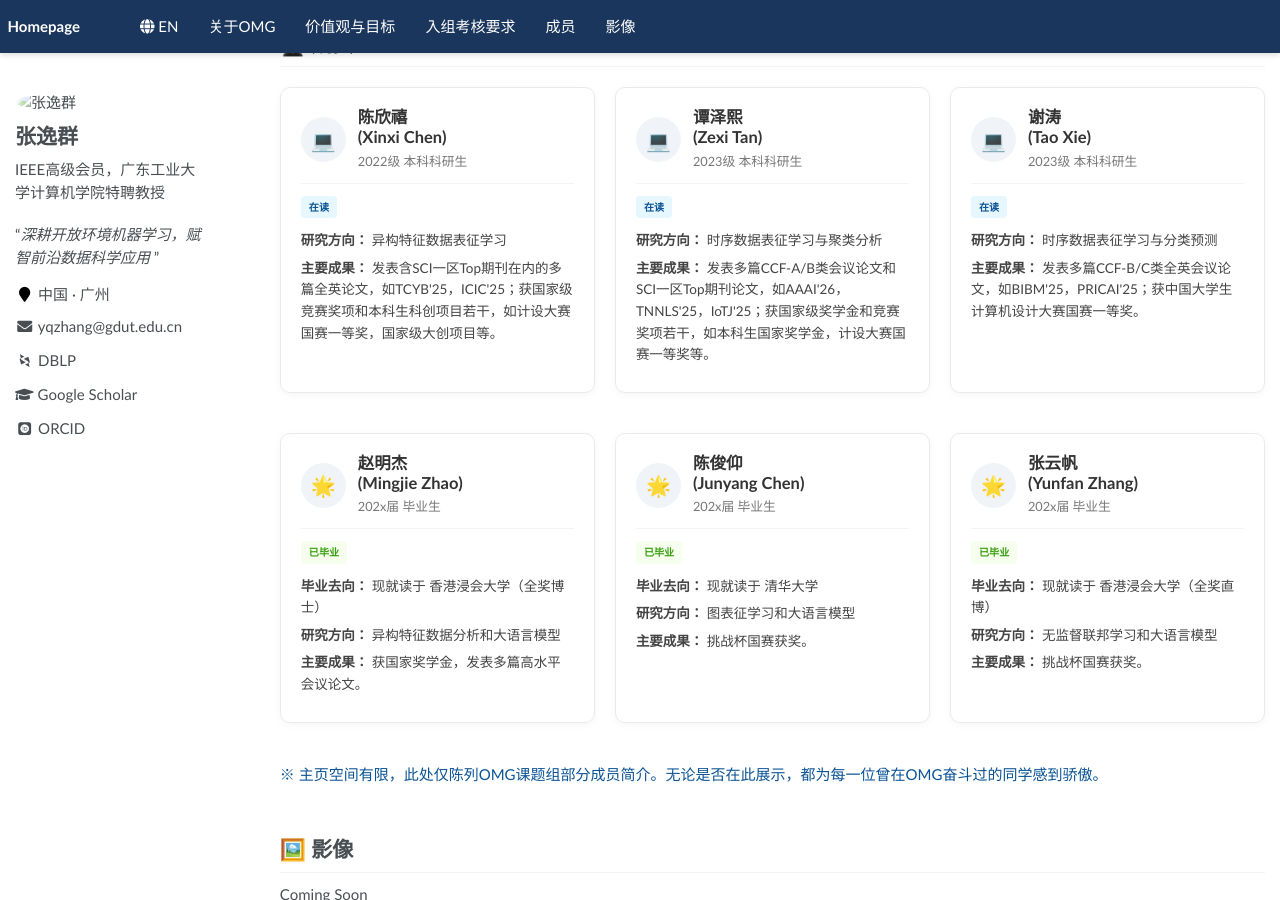
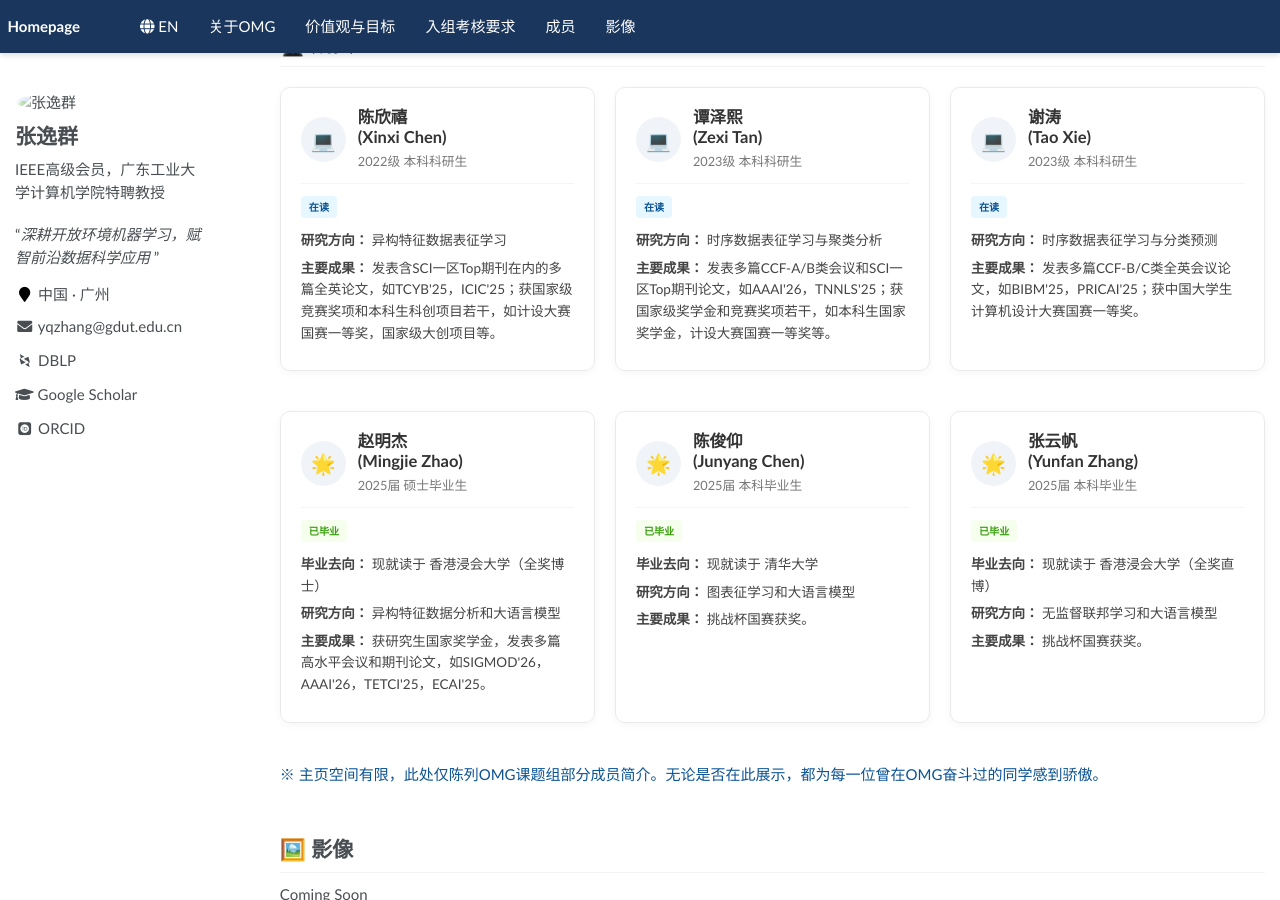
Before and after one commit to yqzhang-Zz/zh-OMG, a Jekyll site: the page built from _pages/about.md, in a window 1280 px wide and 900 px high, scrolled down 2145 px. Built offline with Jekyll 4.4.1, drawn with Linux system fonts in a browser that asks for light colours; some web fonts are replaced.

Commit message:
Update about.md

```diff
--- a/_pages/about.md
+++ b/_pages/about.md
@@ -210,7 +210,7 @@ OMG具体研究方向可参考本人主页所列论文和科研课题。组内**
     <div class="student-body">
       <span class="tag">在读</span>
       <p><strong>研究方向：</strong> 时序数据表征学习与聚类分析</p>
-      <p><strong>主要成果：</strong> 发表多篇CCF-A/B类会议论文和SCI一区Top期刊论文，如AAAI'26，TNNLS'25，IoTJ'25；获国家级奖学金和竞赛奖项若干，如本科生国家奖学金，计设大赛国赛一等奖等。</p>
+      <p><strong>主要成果：</strong> 发表多篇CCF-A/B类会议和SCI一区Top期刊论文，如AAAI'26，TNNLS'25；获国家级奖学金和竞赛奖项若干，如本科生国家奖学金，计设大赛国赛一等奖等。</p>
     </div>
   </div>
 
@@ -242,14 +242,14 @@ OMG具体研究方向可参考本人主页所列论文和科研课题。组内**
       <div class="student-avatar">🌟</div>
       <div class="student-info">
         <h4>赵明杰<br>(Mingjie Zhao)</h4>
-        <p>202x届 毕业生</p>
+        <p>2025届 硕士毕业生</p>
       </div>
     </div>
     <div class="student-body">
       <span class="tag tag-alumni">已毕业</span>
       <p><strong>毕业去向：</strong> 现就读于 香港浸会大学（全奖博士）</p>
       <p><strong>研究方向：</strong> 异构特征数据分析和大语言模型</p>
-      <p><strong>主要成果：</strong> 获国家奖学金，发表多篇高水平会议论文。</p>
+      <p><strong>主要成果：</strong> 获研究生国家奖学金，发表多篇高水平会议和期刊论文，如SIGMOD'26，AAAI'26，TETCI'25，ECAI'25。</p>
     </div>
   </div>
 
@@ -258,7 +258,7 @@ OMG具体研究方向可参考本人主页所列论文和科研课题。组内**
       <div class="student-avatar">🌟</div>
       <div class="student-info">
         <h4>陈俊仰<br>(Junyang Chen)</h4>
-        <p>202x届 毕业生</p>
+        <p>2025届 本科毕业生</p>
       </div>
     </div>
     <div class="student-body">
@@ -274,7 +274,7 @@ OMG具体研究方向可参考本人主页所列论文和科研课题。组内**
       <div class="student-avatar">🌟</div>
       <div class="student-info">
         <h4>张云帆<br>(Yunfan Zhang)</h4>
-        <p>202x届 毕业生</p>
+        <p>2025届 本科毕业生</p>
       </div>
     </div>
     <div class="student-body">
```
